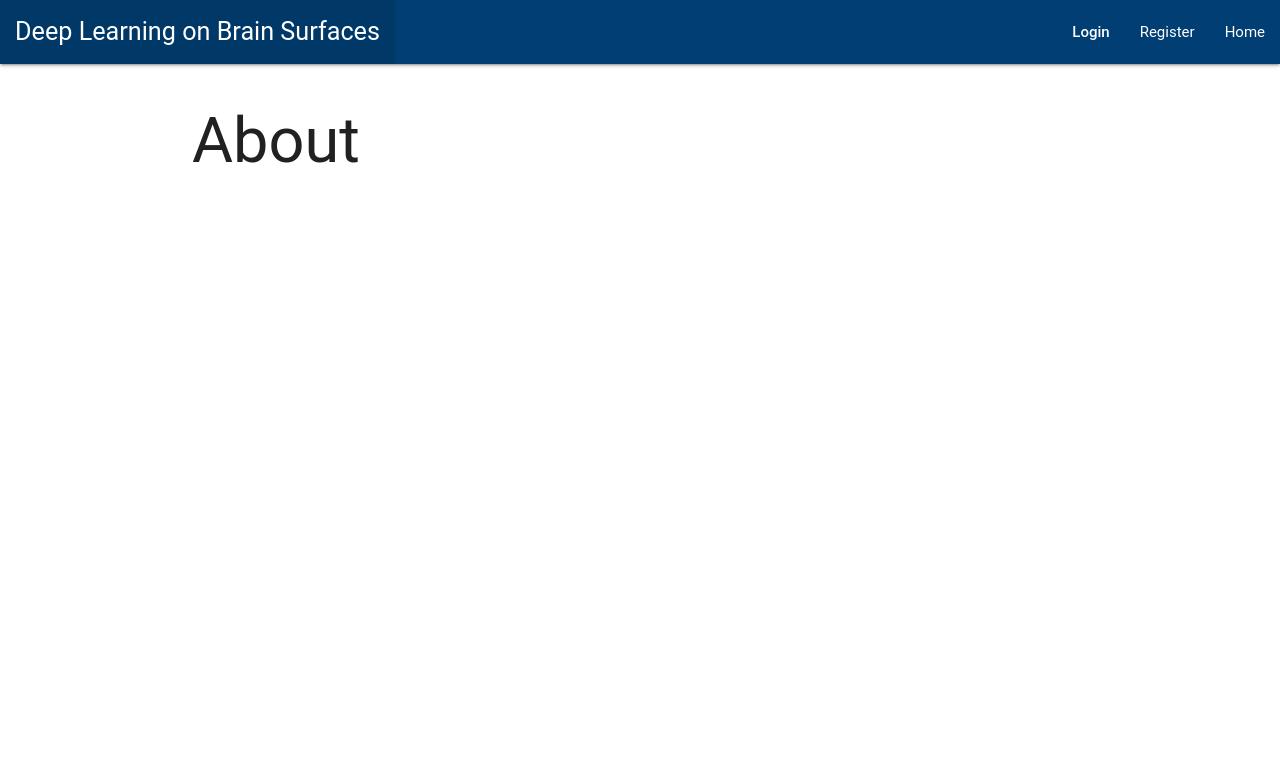
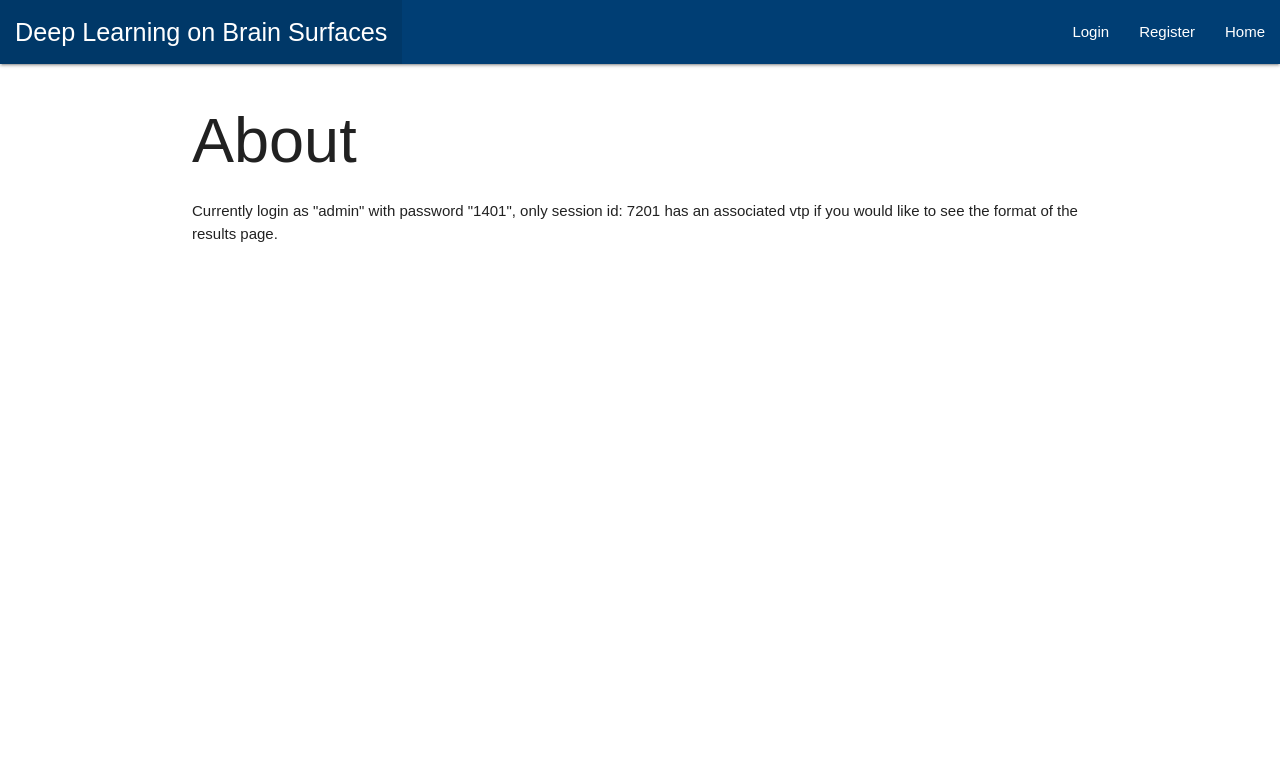
Before and after one commit to andwang1/BrainSurfaceTK, a Django app: page /about/ in a window 1280 px wide. Shown: the top 784 px of the page. Run offline with Django 3.2, Linux system fonts and the light colour scheme; some libraries are stand-ins or nearby versions.

```diff
--- a/GUI/BasicSite/settings.py
+++ b/GUI/BasicSite/settings.py
@@ -24,7 +24,7 @@ BASE_DIR = os.path.dirname(os.path.dirname(os.path.abspath(__file__)))
 SECRET_KEY = '&e^6vrts8u_f%7ayi@u^o#+#hi=uys(zt5ncm0i*z3i*e4d9$s'
 
 # SECURITY WARNING: don't run with debug turned on in production!
-DEBUG = True
+DEBUG = False
 
 ALLOWED_HOSTS = ["80.6.198.240", "localhost", "192.168.0.14", "127.0.0.1", "192.168.0.1"]
 
--- a/GUI/js_bundler/src/index.js
+++ b/GUI/js_bundler/src/index.js
@@ -179,7 +179,7 @@ export function build_brain_surf_window(x, y) {
         // controlContainer.appendChild(labelSelector);
         controlContainer.appendChild(representationSelector);
         controlContainer.appendChild(presetSelector);
-        // controlContainer.appendChild(colorBySelector);
+        controlContainer.appendChild(colorBySelector);
         controlContainer.appendChild(componentSelector);
         // controlContainer.appendChild(opacitySelector);
         rootControllerContainer.appendChild(controlContainer);
--- a/GUI/main/static/main/css/master.css
+++ b/GUI/main/static/main/css/master.css
@@ -1,9 +1,8 @@
 @import "materialize.css";
 
 html * {
-    font-family: Roboto !important;
+    font-family: Arial;
 }
-
 
 .small-container {
     padding-top: 5px;
@@ -24,8 +23,17 @@ html * {
 
 #loader-wheel {
     position: fixed;
-    top:-100%; right:-100%; left:-100%; bottom:-100%;
-    margin:auto;
-    z-index:0;
+    top: -100%;
+    right: -100%;
+    left: -100%;
+    bottom: -100%;
+    margin: auto;
+    z-index: 0;
     display: none;
 }
+
+/*#toast-container {*/
+/*    position: fixed !important;*/
+/*    width: 50% !important;*/
+/*    left: 50% !important;*/
+/*}*/
--- a/GUI/main/templates/main/about.html
+++ b/GUI/main/templates/main/about.html
@@ -6,5 +6,7 @@
 {% block content %}
     <div>
         <h1>About</h1>
+        <p>Currently login as "admin" with password "1401", only session id: 7201 has an associated vtp if you would
+            like to see the format of the results page.</p>
     </div>
 {% endblock %}
--- a/GUI/main/templates/main/header.html
+++ b/GUI/main/templates/main/header.html
@@ -3,41 +3,33 @@
 
     {% load static %}
 
-    {% block extra_js %}
-    {% endblock %}
+    <link rel="shortcut icon" href="{% static "main/img/biomediia.png" %}" type="image/x-icon"/>
 
-    <link rel="shortcut icon" href="{% static "main/img/biomediia.png" %}" type="image/x-icon"/>
     <link rel="icon" href="{% static "main/img/biomediia.png" %}" type="image/ico"/>
-
-    <!-- Prism CSS -->
-    <!-- Compiled and minified CSS -->
-    {#    <link rel="stylesheet" href="{% static "main/css/materialize.css" %}">#}
 
     <link type="text/css" rel="stylesheet" href="{% static "main/css/master.css" %}">
 
-    {#<link rel="shortcut icon" class="material-icons">cloud</link>#}
-
-    <!-- Compiled and minified JavaScript -->
     <script src="{% static "main/js/materialize.js" %}"></script>
-
-    <!--Let browser know website is optimized for mobile-->
-    <meta name="viewport" content="width=device-width, initial-scale=1.0"/>
 
     <script src="http://ajax.googleapis.com/ajax/libs/jquery/1.7.1/jquery.min.js" type="text/javascript"></script>
 
+    <script type="application/x-javascript" src="{% static "main/js/brain_surface_tool.js" %}"></script>
+
+    <!--Let browser know website is optimized for mobile-->
+    {#    <meta name="viewport" content="width=device-width, initial-scale=1.0"/>#}
 </head>
 
 <body>
 
 {% include 'main/includes/navbar.html' %}
 
-
 <div class="container">
     {% block content %}
     {% endblock %}
-    {% include 'main/includes/messages.html' %}
 </div>
 </body>
+
+{% include 'main/includes/messages.html' %}
 
 {% include 'main/includes/load_wheel.html' %}
 
--- a/GUI/main/templates/main/includes/load_wheel.html
+++ b/GUI/main/templates/main/includes/load_wheel.html
@@ -1,4 +1,4 @@
-<div id="loader-wheel" class="preloader-wrapper big active">
+<div id="loader-wheel" class="preloader-wrapper big active" style="display: none">
     <div class="spinner-layer spinner-blue-only">
         <div class="circle-clipper left">
             <div class="circle"></div>
--- a/GUI/main/views.py
+++ b/GUI/main/views.py
@@ -7,7 +7,6 @@ import warnings
 from django.conf import settings
 from django.contrib import messages
 from django.contrib.auth import login, logout, authenticate
-from django.contrib.auth.decorators import permission_required
 from django.contrib.auth.forms import AuthenticationForm
 from django.http import JsonResponse
 from django.shortcuts import render, redirect
@@ -299,7 +298,6 @@ def remove_tmp(request, session_id=None):
     data = {
         'success': 'failed'
     }
-
     relative_file_path = request.GET.get('tmp_file_url', None)
     if relative_file_path is not None:
         file_path = os.path.join(settings.MEDIA_ROOT, relative_file_path.strip(settings.MEDIA_URL))
```
Also changed, not shown: GUI/main/templates/main/results.html (+5 -34 lines), GUI/main/static/main/js/brain_surface_tool.js.
